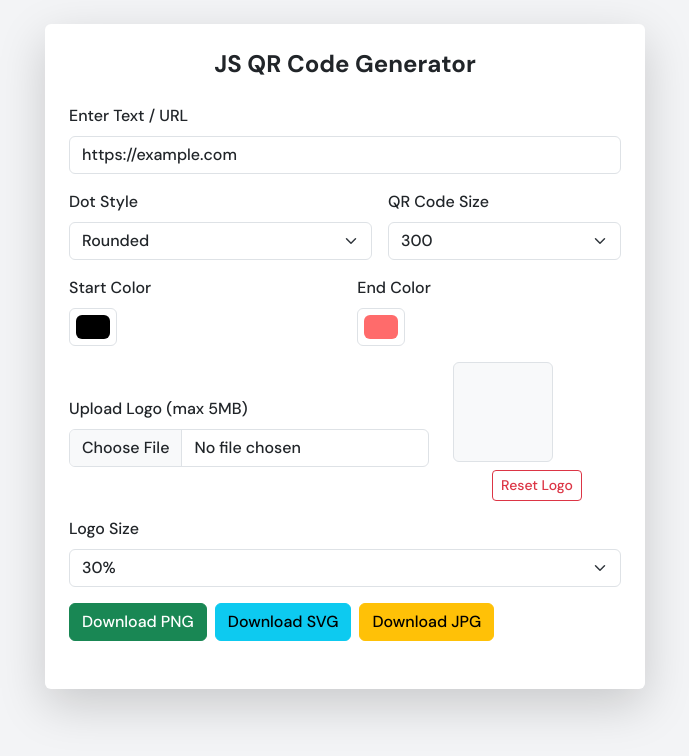
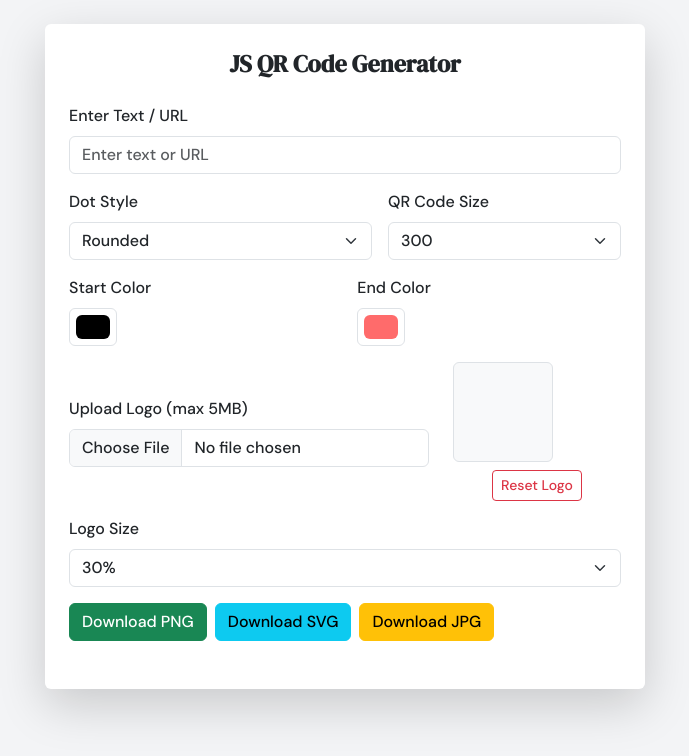
Before and after one commit to niiabe/QRCodeGeneratorJS, a plain HTML site: page index.html in a window 1280 px wide. Shown: the whole page, without its empty margins (295-984 px from the left). Drawn offline with nearby package versions, Linux system fonts and the light colour scheme; a script that the page names is missing.

Commit message:
Fix malformed HTML, resolve placeholder issue, and update heading fonts to DM Serif Display

```diff
--- a/css/style.css
+++ b/css/style.css
@@ -1,3 +1,7 @@
 body {
   font-family: 'DM Sans', sans-serif;
 }
+
+h1, h2, h3, h4, h5, h6 {
+  font-family: 'DM Serif Display', serif;
+}
--- a/index.html
+++ b/index.html
@@ -1,13 +1,16 @@
 <!DOCTYPE html>
 <html lang="en">
+
 <head>
   <meta charset="UTF-8" />
   <meta name="viewport" content="width=device-width, initial-scale=1.0" />
   <meta name="title" content="JS QR Code Generator" />
-  <meta name="description" content="A customizable QR Code generator with styling and logo support built in JavaScript." />
+  <meta name="description"
+    content="A customizable QR Code generator with styling and logo support built in JavaScript." />
   <meta name="author" content="Nii Abe" />
   <meta property="og:title" content="JS QR Code Generator" />
-  <meta property="og:description" content="Generate stylish QR codes with gradient color, dot style, and logo support. Built by Nii Abe." />
+  <meta property="og:description"
+    content="Generate stylish QR codes with gradient color, dot style, and logo support. Built by Nii Abe." />
   <meta property="og:type" content="website" />
   <meta name="twitter:card" content="summary_large_image" />
   <title>JS QR Code Generator</title>
@@ -15,8 +18,10 @@
   <!-- Tailwind CSS -->
   <script src="https://cdn.tailwindcss.com"></script>
 
-  <!-- Google Fonts: DM Sans -->
-  <link href="https://fonts.googleapis.com/css2?family=DM+Sans:wght@500;700&display=swap" rel="stylesheet" />
+  <!-- Google Fonts: DM Sans & DM Serif Display -->
+  <link
+    href="https://fonts.googleapis.com/css2?family=DM+Sans:wght@500;700&family=DM+Serif+Display:ital@0;1&display=swap"
+    rel="stylesheet" />
 
   <!-- Bootstrap -->
   <link href="https://cdn.jsdelivr.net/npm/bootstrap@5.3.0/dist/css/bootstrap.min.css" rel="stylesheet" />
@@ -27,13 +32,14 @@
   <!-- Custom CSS -->
   <link rel="stylesheet" href="css/style.css" />
 </head>
+
 <body class="bg-gray-100 p-4" style="font-family: 'DM Sans', sans-serif;">
   <div class="container bg-white p-4 rounded shadow-lg" style="max-width: 600px;">
     <h1 class="text-2xl font-bold mb-4 text-center">JS QR Code Generator</h1>
 
     <div class="mb-3">
       <label class="form-label">Enter Text / URL</label>
-      <input type="text" id="qrText" class="form-control" placeholder="https://example.com" value="https://example.com" />
+      <input type="text" id="qrText" class="form-control" placeholder="Enter text or URL" />
     </div>
 
     <div class="mb-3 d-flex gap-3">
@@ -78,7 +84,8 @@
         <input type="file" id="logoUpload" accept="image/*" class="form-control" />
       </div>
       <div class="col-4 text-center">
-        <div id="logoPreview" class="border rounded bg-light" style="width: 100px; height: 100px; object-fit: contain;"></div>
+        <div id="logoPreview" class="border rounded bg-light" style="width: 100px; height: 100px; object-fit: contain;">
+        </div>
         <button id="resetLogo" class="btn btn-sm btn-outline-danger mt-2">Reset Logo</button>
       </div>
     </div>
@@ -105,4 +112,5 @@
   <!-- JavaScript -->
   <script src="js/main.js"></script>
 </body>
+
 </html>
```
Also changed, not shown: 1 other file.
